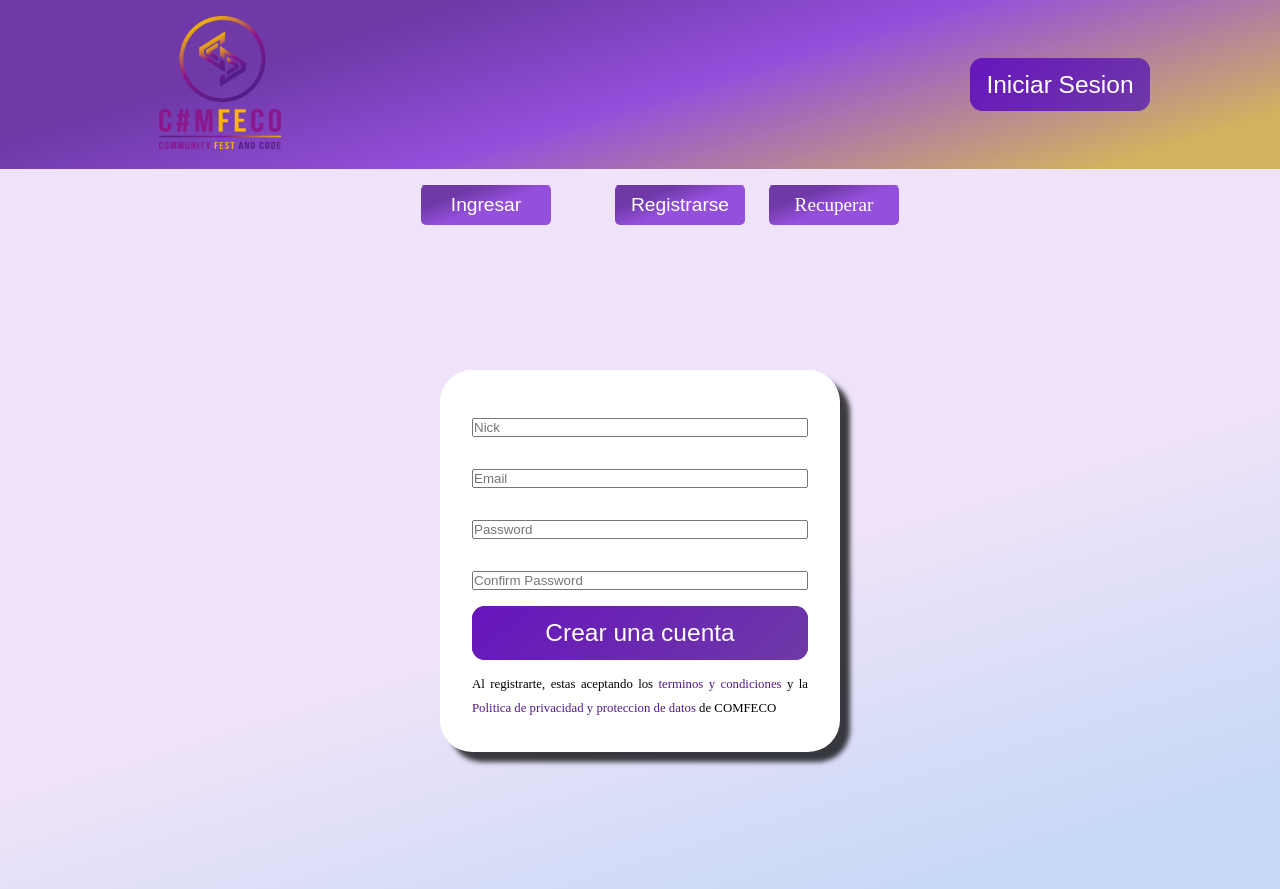
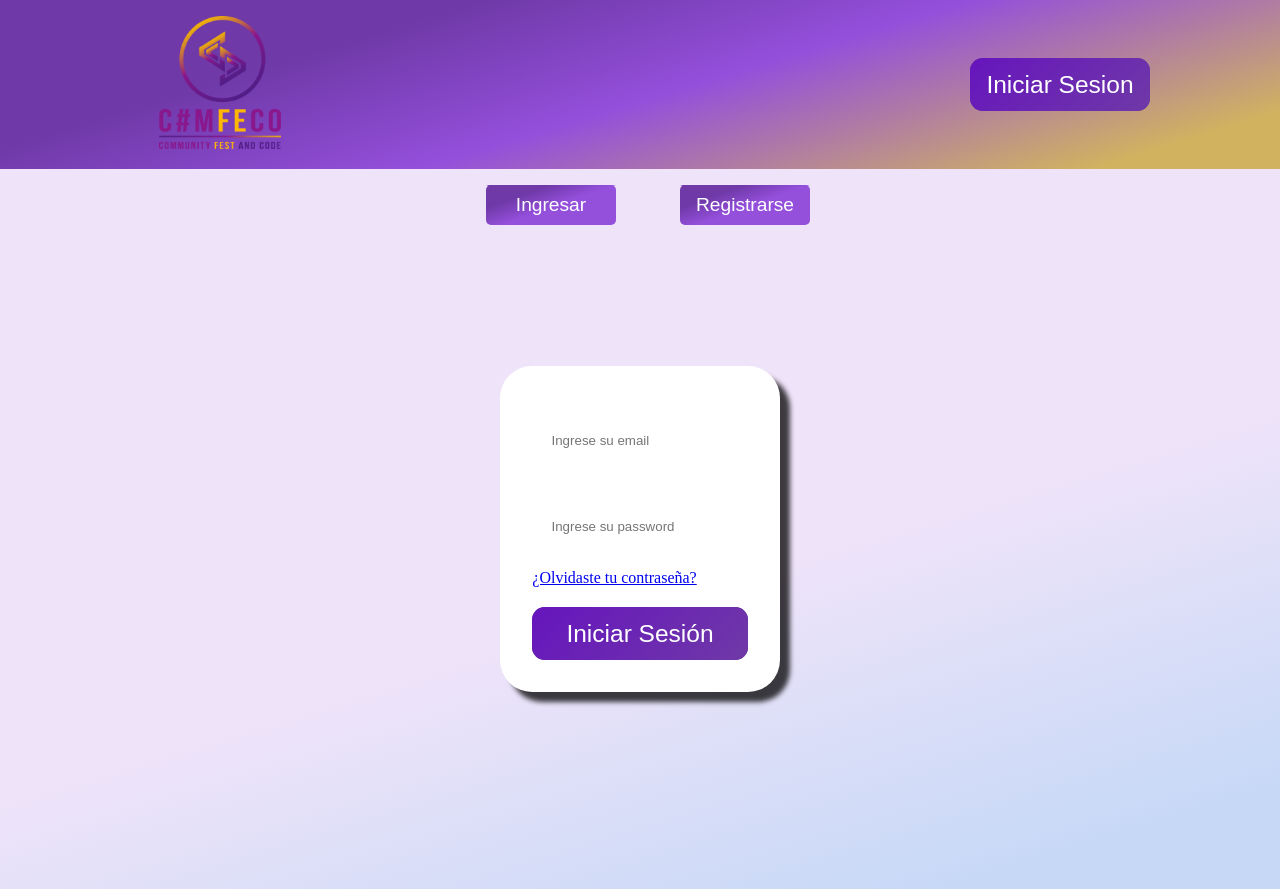
Before and after one commit to Comunidad-de-Programadores/team-react-2-comfeco, a React (Create React App) app: page /auth/login in a window 1280 px wide. Built offline with nearby package versions, Linux system fonts and the light colour scheme.

Commit message:
Agregando funcionalidad a LoginUsuario. Close #12

```diff
--- a/src/components/LoginUsuario/LoginApp.js
+++ b/src/components/LoginUsuario/LoginApp.js
@@ -6,7 +6,9 @@ import LoginUsuario from './LoginUsuario';
 import RegistrarUsuario from './RegistrarUsuario';
 
 const LoginApp = () => {
-   const [registro, setRegistro] = useState('Registrarse');
+   const [registro, setRegistro] = useState('Ingresar');
+
+   const [dataLogin, setDataLogin] = useState({});
 
    const handleToggle = (e) => {
       setRegistro('Ingresar');
@@ -15,9 +17,14 @@ const LoginApp = () => {
       setRegistro('Registrarse');
    };
 
+   function datafromLogin(datachild) {
+      console.log('Datos recibidos de LoginUsuario: ' + datachild.email);
+      setDataLogin(datachild);
+   }
+
    return (
       <>
-         <Navegacion>
+         <Navegacion Userdata={dataLogin}>
             {
                <div className="container-login">
                   <div className="container-login__opt">
@@ -29,18 +36,15 @@ const LoginApp = () => {
                         <span>Click!</span>
                         <span>Registrarse</span>
                      </button>
-                  <Link className="btn-login" to='/auth/recuperar'>
-                     <span>Click!</span>
-                     <span>Recuperar</span>
-                  </Link>
-                  {/* <a onClick={handleToggle} >Registrarse</a> */}
                   </div>
                   {registro == 'Ingresar' ? (
-                  <LoginUsuario registro={setRegistro} />
+                     <LoginUsuario
+                        registro={setRegistro}
+                        LoginAppfunction={datafromLogin}
+                     />
                   ) : (
                      <RegistrarUsuario />
                   )}
-               {/* <AnimationLogin /> */}
                </div>
             }
          </Navegacion>
--- a/src/components/LoginUsuario/LoginUsuario.js
+++ b/src/components/LoginUsuario/LoginUsuario.js
@@ -1,11 +1,17 @@
 import React from 'react';
 import { useForm } from 'react-hook-form';
+import { Link } from 'react-router-dom';
 
-const LoginUsuario = () => {
+const LoginUsuario = (props) => {
    const { register, errors, clearErrors, handleSubmit } = useForm();
 
    function manejarSubmit(data) {
       console.log(data);
+      const senddata = {
+         email: data.email,
+         isLogin: true,
+      };
+      props.LoginAppfunction(senddata);
       clearErrors();
    }
 
@@ -37,12 +43,15 @@ const LoginUsuario = () => {
                type="password"
                placeholder="Ingrese su password"
                className="input-container"
-               style={{ marginBottom: '20px' }}
                ref={register({ required: true })}
             />
             {errors.password && (
                <span className="errors-msg"> Password es requerido </span>
             )}
+
+            <Link style={{ marginBottom: '20px' }} to="/auth/recuperar">
+               ¿Olvidaste tu contraseña?
+            </Link>
 
             <button type="submit" value="Ingresar" className="btn btn-purple">
                Iniciar Sesión
--- a/src/components/Navegacion.js
+++ b/src/components/Navegacion.js
@@ -1,36 +1,67 @@
-import React from 'react';
+import React, { useState, useEffect } from 'react';
 import { useHistory } from 'react-router-dom';
 
 import logo from '../assets/logo3.png';
 
-const Navegacion = ({ children }) => {
+const Navegacion = ({ children, Userdata }) => {
+   const [isLogin, setisLogin] = useState(false);
 
    const history = useHistory();
 
-    const handleLogin = ( e ) => {
+   useEffect(() => {
+      if (Userdata.email !== '') {
+         setisLogin(Userdata.isLogin);
+      }
+   }, [Userdata]);
+
+   const handleLogin = (e) => {
       e.preventDefault();
       history.push('/');
-    }
+      //setisLogin(true);
+   };
+
+   const handleLogout = (e) => {
+      e.preventDefault();
+      setisLogin(false);
+   };
 
    return (
       <>
-        <header className= "navegacion">
+         <header className="navegacion">
             <div className="navegacion__img">
-            <img src = {logo}/>
+               <img src={logo} />
             </div>
-
-            <div className= "navegacion__btn ">
-                <button className="btn btn-purple" onClick={ handleLogin }>Iniciar Sesion</button>
+            <div className="navegacion__btn ">
+               {/* ME GUSTARIA PONER TODO ESTO LOGICA EN UN FUNCIONAL COMPONENT PERO
+             ME DA ERROR CON TIEMPO LO VOY VER */}
+               {!isLogin && (
+                  <button className="btn btn-purple" onClick={handleLogin}>
+                     Iniciar Sesion
+                  </button>
+               )}
+               {isLogin && (
+                  <span
+                     style={{
+                        fontSize: '36px',
+                        color: 'blue',
+                        backgroundColor: 'yellow',
+                     }}
+                  >
+                     {Userdata.email}
+                  </span>
+               )}
+               {isLogin && (
+                  <button className="btn btn-purple" onClick={handleLogout}>
+                     Logout
+                  </button>
+               )}
+               {/*------------------------------------------------------- */}
             </div>
          </header>
-        {
-            children
-        }
 
+         {children}
       </>
-    )
-}
-
-
+   );
+};
 
 export default Navegacion;
--- a/src/components/auth/Recuperar.js
+++ b/src/components/auth/Recuperar.js
@@ -1,50 +1,49 @@
 import React from 'react';
 import validator from 'validator';
-import { useForm } from "react-hook-form";
+import { useForm } from 'react-hook-form';
 import Navegacion from '../Navegacion';
 
 export const Recuperar = () => {
-
    const { register, handleSubmit, watch, errors } = useForm();
-    const onSubmit = data => {
-        console.log( data );
-        console.log( validator.isEmail( data.email ));
+   const onSubmit = (data) => {
+      console.log(data);
+      console.log(validator.isEmail(data.email));
    };
-    console.log(watch("example")); // watch input value by passing the name of it
-
+   console.log(watch('example')); // watch input value by passing the name of it
 
    return (
-        <Navegacion>
+      <Navegacion Userdata={{ email: '', isLogin: false }}>
          {
             <div className="container">
-                    <div className="sub-container" >
-                        <h3 className="title" >Reasignar contraseña</h3>
-                        <p className="paragraph" >Te enviaremos un correo electrónico con un enlace privado para que reasignes tu contraseña este enlace será valido por una hora
+               <div className="sub-container">
+                  <h3 className="title">Reasignar contraseña</h3>
+                  <p className="paragraph">
+                     Te enviaremos un correo electrónico con un enlace privado
+                     para que reasignes tu contraseña este enlace será valido
+                     por una hora
                   </p>
-                        <form onSubmit={handleSubmit(onSubmit)}  >
-                            <br/>
+                  <form onSubmit={handleSubmit(onSubmit)}>
+                     <br />
                      <input
                         className="input-container"
                         placeholder="Correo electrónico"
                         name="email"
                         ref={register({ required: true })}
                      />
-                            <br/>
-                            <br/>
-                            {
-                                errors.email &&
-                                    <div style={{ marginBottom:7 }}>
-                                        <span>
-                                            Este campo es requerido
-                                        </span>
+                     <br />
+                     <br />
+                     {errors.email && (
+                        <div style={{ marginBottom: 7 }}>
+                           <span>Este campo es requerido</span>
                         </div>
-                            }
-                            <div className="colum" >
-                                <button className="btn-send" type="submit" >Enviar Enlace</button>
-                                <button className="btn-login" >Iniciar Sessión</button>
+                     )}
+                     <div className="colum">
+                        <button className="btn-send" type="submit">
+                           Enviar Enlace
+                        </button>
+                        <button className="btn-login">Iniciar Sessión</button>
                      </div>
                   </form>
-
                </div>
             </div>
          }
```
Lines whose indentation alone changed are shown as unchanged.
